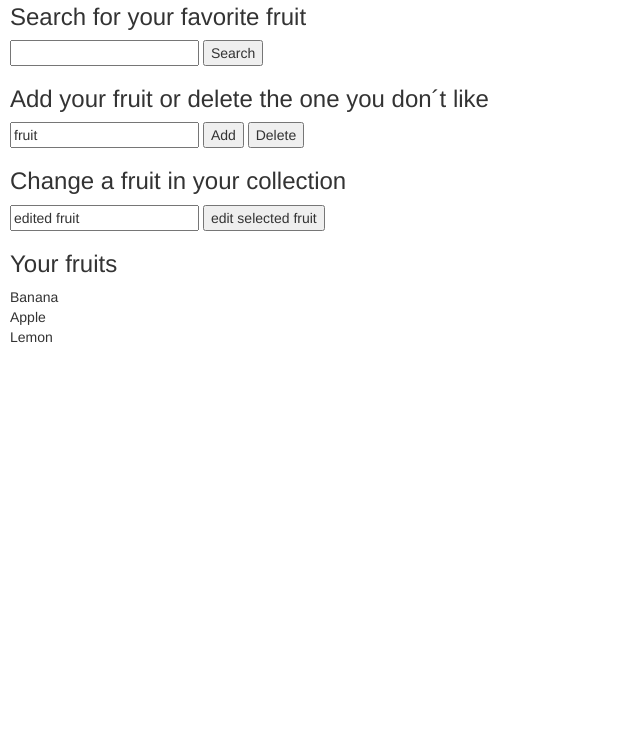
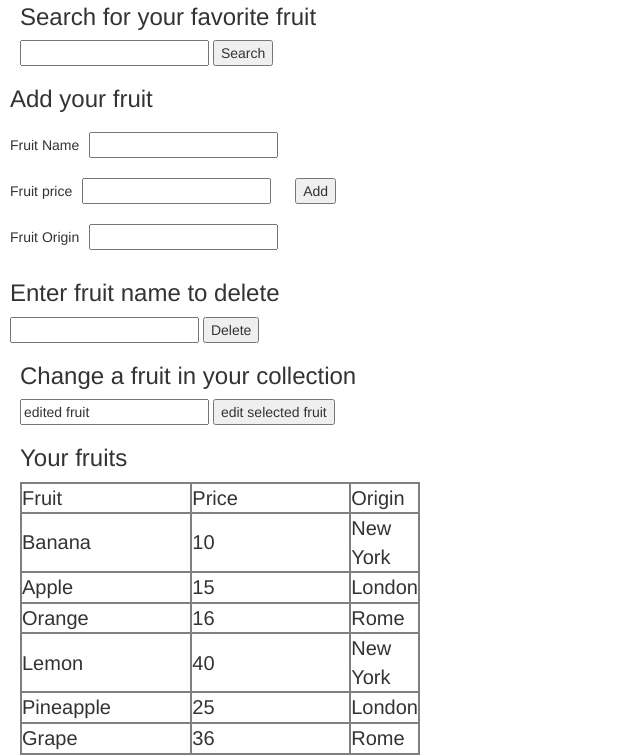
Before and after one commit to mb2607/SWAAssignment, a plain HTML site: page index.html in a window 1280 px wide. Shown: the part 76-831 px from the top of the page, without its empty margins (0-640 px from the left). Before the commit the page ends 800 px from the top, so only its background shows below. Drawn offline with nearby package versions, Linux system fonts and the light colour scheme.

Commit message:
Change to multi dimensional array for fruits

```diff
--- a/css/main.css
+++ b/css/main.css
@@ -1,12 +1,19 @@
-#greating {
+body {
+    margin-left: 10px
+}
+.greating {
     margin: 10px
 }
 .search {
     margin: 10px
 }
 
-.addDelete {
+.addDelete input {
     margin: 10px
+}
+
+.addDelete button {
+    margin: 10px;
 }
 
 .edit {
@@ -14,5 +21,14 @@
 }
 
 .fruits {
-    margin: 10px
+    margin: 10px;
+    max-height: 300px;
+    max-width: 400px
 }
+
+.fruits td {
+    border: 2px solid gray;
+    font-size: 20px;
+    height: 50%;
+    width: 50%;
+}
--- a/index.html
+++ b/index.html
@@ -21,7 +21,7 @@
 
     </head>
     <body>
-        <div id="greating">
+        <div class="greating">
             <h1>Welcome to your fruit store</h1>
         </div>
         <div>
@@ -31,9 +31,22 @@
                 <button id="buttonSearch">Search</button>
             </div>
             <div class="addDelete">
-                <h3>Add your fruit or delete the one you don´t like</h3>
-                <input type="text" id="textInput" value="fruit" required>
-                <button id="buttonAdd">Add</button>
+                <h3>Add your fruit</h3>
+                <div>
+                    Fruit Name<input type="text" id="textInput" required>
+                </div>
+                <div>
+                    Fruit price<input type="number" id="priceInput">
+                    <button id="buttonAdd">Add</button>
+                </div>
+                <div>
+                    Fruit Origin<input type="text" id="originInput">
+                </div>
+
+            </div>
+            <div>
+                <h3>Enter fruit name to delete</h3>
+                <input type="text" id="textDelete">
                 <button id="buttonDelete">Delete</button>
             </div>
             <div class="edit">
--- a/js/controller.js
+++ b/js/controller.js
@@ -4,8 +4,8 @@ function Controller(view, model) {
         return model.show();
     }
 
-    this.add = function(input){
-        model.add(input);
+    this.add = function(fruit, price, origin){
+        model.add(fruit, price, origin);
     }
 
     this.deleteByName = function(input){
--- a/js/model.js
+++ b/js/model.js
@@ -1,12 +1,26 @@
 function Model() {
     "use strict";
 
-    var fruits = ['Banana', 'Apple', 'Lemon'];
+    var fruits = [
+        ["Fruit", "Price", "Origin"],
+        ["Banana", 10, "New York"],
+        ["Apple", 15, "London"],
+        ["Orange", 16, "Rome"],
+        ["Lemon", 40, "New York"],
+        ["Pineapple", 25, "London"],
+        ["Grape", 36, "Rome"]
+    ];
 
 
-    this.add = function(fruit)
+
+
+    this.add = function(fruit, price, origin)
     {
-        fruits.push(fruit);
+        var valueToPush = new Array();
+        valueToPush[0] = fruit;
+        valueToPush[1] = price;
+        valueToPush[2] = origin;
+        fruits.push(valueToPush);
     }
 
     this.deleteByName = function(fruit)
--- a/js/view.js
+++ b/js/view.js
@@ -9,29 +9,33 @@ function View() {
 
         for(var i=0; i < fruits.length; i++){
             var tr = table.appendChild(document.createElement('tr'));
-            var td = tr.appendChild(document.createElement('td'));
-            td.appendChild(document.createTextNode(fruits[i]));
-            tr.appendChild(td);
+            for(var j = 0; j < fruits[i].length; j++) {
+                var td = tr.appendChild(document.createElement('td'));
+                td.appendChild(document.createTextNode(fruits[i][j]));
+                tr.appendChild(td);
+            }
             table.appendChild(tr);
         }
     }
 
     var addNodeToTable = function(){
         var textInput = document.getElementById('textInput').value;
+        var priceInput = document.getElementById('priceInput').value;
+        var originInput = document.getElementById('originInput').value;
         var oldLength = controller.show().length;
 
-        controller.add(textInput);
+        controller.add(textInput, priceInput, originInput);
 
         var newLength = controller.show().length;
-        alert('old = '+ oldLength + ' new = ' + newLength);
-
         var fruits = controller.show();
         //compare old table length to new table length, if different, add node
         for(var i=oldLength; i < newLength; i++){
             var tr = table.appendChild(document.createElement('tr'));
-            var td = tr.appendChild(document.createElement('td'));
-            td.appendChild(document.createTextNode(fruits[i]));
-            tr.appendChild(td);
+            for(var j= 0; j < fruits[i].length; j++) {
+                var td = tr.appendChild(document.createElement('td'));
+                td.appendChild(document.createTextNode(fruits[i][j]));
+                tr.appendChild(td);
+            }
             table.appendChild(tr);
         }
     }
```
